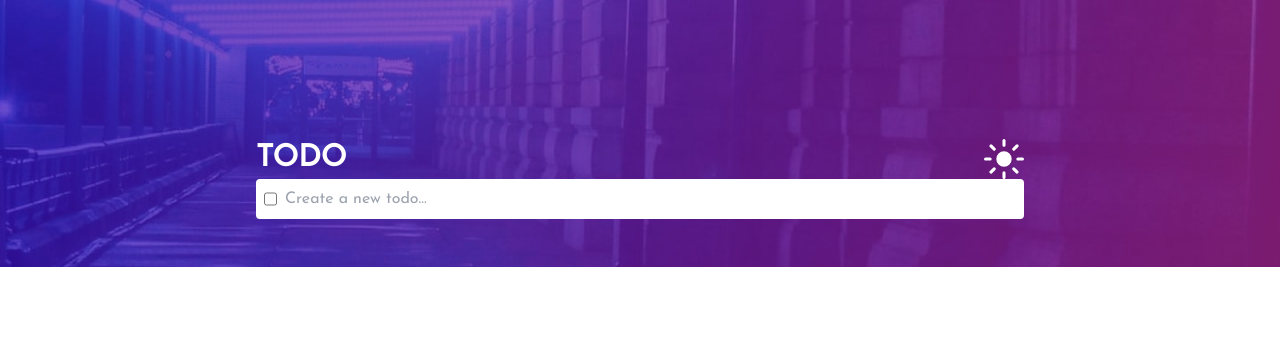
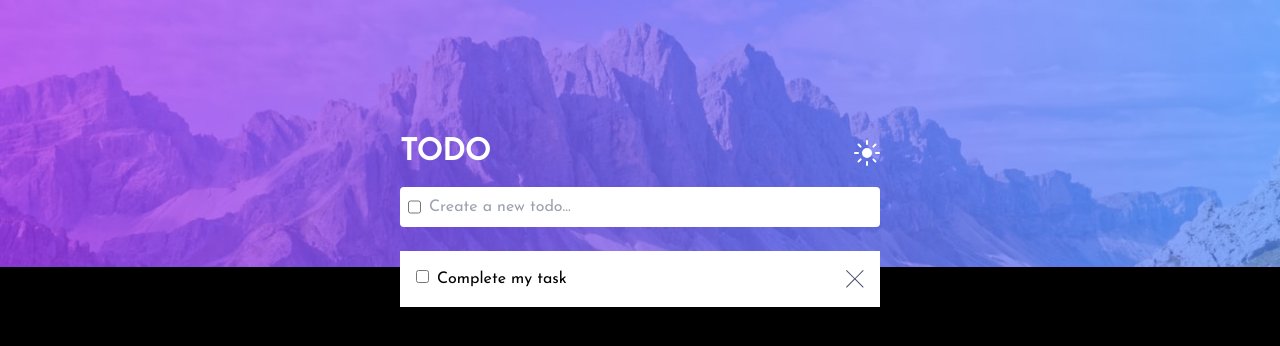
Before and after one commit to realAdif/Todo-redux, a React (Vite) app: page / in a window 1280 px wide. Shown: the top 346 px of the page. Built offline with nearby package versions, Linux system fonts and the light colour scheme.

Commit message:
Update styles and dependencies

```diff
--- a/package.json
+++ b/package.json
@@ -10,9 +10,10 @@
     "preview": "vite preview"
   },
   "dependencies": {
-    "@reduxjs/toolkit": "^2.2.1",
+    "@reduxjs/toolkit": "^2.2.2",
     "react": "^18.2.0",
-    "react-dom": "^18.2.0"
+    "react-dom": "^18.2.0",
+    "react-redux": "^9.1.0"
   },
   "devDependencies": {
     "@types/react": "^18.2.66",
--- a/src/App.tsx
+++ b/src/App.tsx
@@ -1,18 +1,20 @@
 import CreateTask from './components/CreateTask';
 import Header from './components/Header';
 import Navbar from './components/Navbar';
+import ViewTask from './components/ViewTask';
 
 function App() {
   return (
-    <div>
+    <main>
       <div className=" relative">
         <Header />
-        <main className=" max-w-screen-md absolute  bottom-12 left-0 right-0 m-auto">
+        <div className=" w-full max-w-lg  mx-auto px-4 absolute -bottom-10 left-1/2 transform -translate-x-1/2 ">
           <Navbar />
           <CreateTask />
-        </main>
+          <ViewTask />
+        </div>
       </div>
-    </div>
+    </main>
   );
 }
 export default App;
--- a/src/components/Header.tsx
+++ b/src/components/Header.tsx
@@ -1,3 +1,4 @@
+import { useState } from 'react';
 //Mobile
 import bg_darkmobile from '../assets/bg-mobile-dark.jpg';
 import bg_lightmobile from '../assets/bg-mobile-light.jpg';
@@ -5,13 +6,32 @@ import bg_lightmobile from '../assets/bg-mobile-light.jpg';
 import bg_dark from '../assets/bg-desktop-dark.jpg';
 import bg_light from '../assets/bg-desktop-light.jpg';
 
-function lightMode() {
+function LightMode() {
   return <img src={bg_lightmobile} alt="bg" className="mx-auto w-full" />;
 }
-function darkMode() {
+function DarkMode() {
   return <img src={bg_darkmobile} alt="bg" className="mx-auto w-full" />;
 }
 
 export default function Header() {
-  return <img src={bg_dark} alt="bg" className="mx-auto w-full" />;
+  const [isDarkMode, setIsDarkMode] = useState(false);
+
+  return (
+    <div>
+      {isDarkMode ? (
+        <div className="hidden md:block">
+          <img src={bg_dark} alt="" />
+        </div>
+      ) : (
+        <div className="block">
+          <img
+            src={bg_light}
+            alt=""
+            className="w-full hidden md:block max-h-[400px]"
+          />
+          <img src={bg_lightmobile} alt="/" className="w-full md:hidden" />
+        </div>
+      )}
+    </div>
+  );
 }
--- a/src/components/Navbar.tsx
+++ b/src/components/Navbar.tsx
@@ -2,9 +2,9 @@ import sun_icon from '../assets/icon-sun.svg';
 
 function Navbar() {
   return (
-    <div className="text-white flex justify-between items-center">
+    <div className="text-white flex justify-between items-center my-4">
       <h1>TODO</h1>
-      <img src={sun_icon} alt="sun_icon" className="min-w-10" />
+      <img src={sun_icon} alt="sun_icon" />
     </div>
   );
 }
--- a/src/components/ViewTask.tsx
+++ b/src/components/ViewTask.tsx
@@ -1,5 +1,19 @@
+import crossIcon from '../assets/icon-cross.svg';
+
 function ViewTask() {
-  return <div>ViewTask</div>;
+  return (
+    <div className="bg-white w-full mt-6">
+      <div className="flex justify-between items-center py-4 px-4">
+        <div>
+          <input type="checkbox" name="" id="" />
+          <span className="ml-2">Complete my task</span>
+        </div>
+        <button>
+          <img src={crossIcon} alt="cross icon" />
+        </button>
+      </div>
+    </div>
+  );
 }
 
 export default ViewTask;
--- a/src/index.css
+++ b/src/index.css
@@ -4,6 +4,9 @@
 @tailwind utilities;
 
 @layer base {
+  html {
+    @apply bg-black;
+  }
   p {
     @apply text-[18px];
   }
--- a/src/main.tsx
+++ b/src/main.tsx
@@ -1,10 +1,14 @@
 import React from 'react';
 import ReactDOM from 'react-dom/client';
 import App from './App.tsx';
+import { Provider } from 'react-redux';
+import { store } from './redux/store/store.ts';
 import './index.css';
 
 ReactDOM.createRoot(document.getElementById('root')!).render(
   <React.StrictMode>
-    <App />
+    <Provider store={store}>
+      <App />
+    </Provider>
   </React.StrictMode>
 );
--- /dev/null
+++ b/src/redux/slice/themeSlice.ts
@@ -0,0 +1,22 @@
+import { createSlice } from '@reduxjs/toolkit';
+
+interface ThemeState {
+  isDarkMode: boolean;
+}
+
+const initialState: ThemeState = {
+  isDarkMode: true, // defualt theme is dark mode
+};
+
+const themeSlice = createSlice({
+  name: 'theme',
+  initialState,
+  reducers: {
+    toggleTheme(state) {
+      state.isDarkMode = !state.isDarkMode;
+    },
+  },
+});
+
+export const { toggleTheme } = themeSlice.actions;
+export default themeSlice.reducer;
--- /dev/null
+++ b/src/redux/store/store.ts
@@ -0,0 +1,11 @@
+import { configureStore } from '@reduxjs/toolkit';
+import themeReducer from '../slice/themeSlice';
+
+export const store = configureStore({
+  reducer: {
+    theme: themeReducer,
+  },
+});
+
+export type RootState = ReturnType<typeof store.getState>;
+export type AppDispatch = typeof store.dispatch;
```
Also changed, not shown: src/redux/slice/todoListSlice.ts (added), 1 other file (tests, documents, lock files or other folders).
